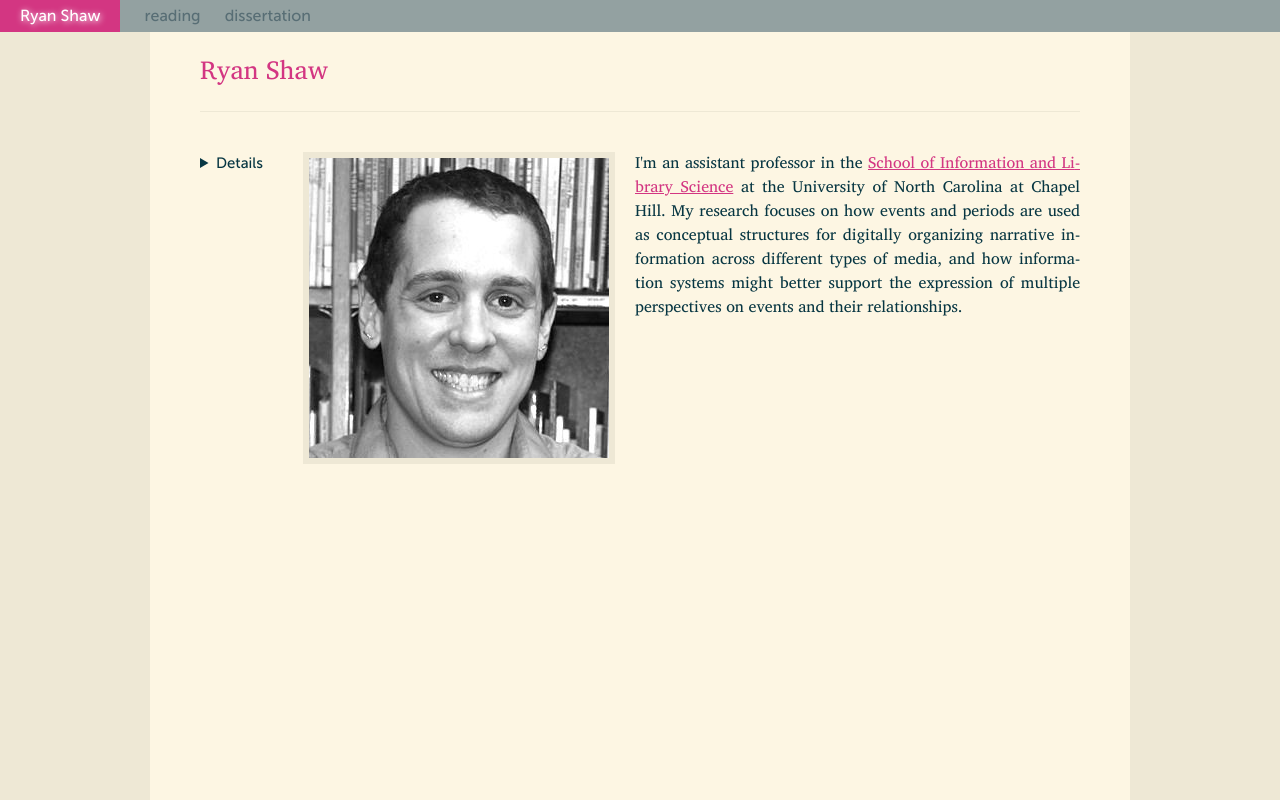
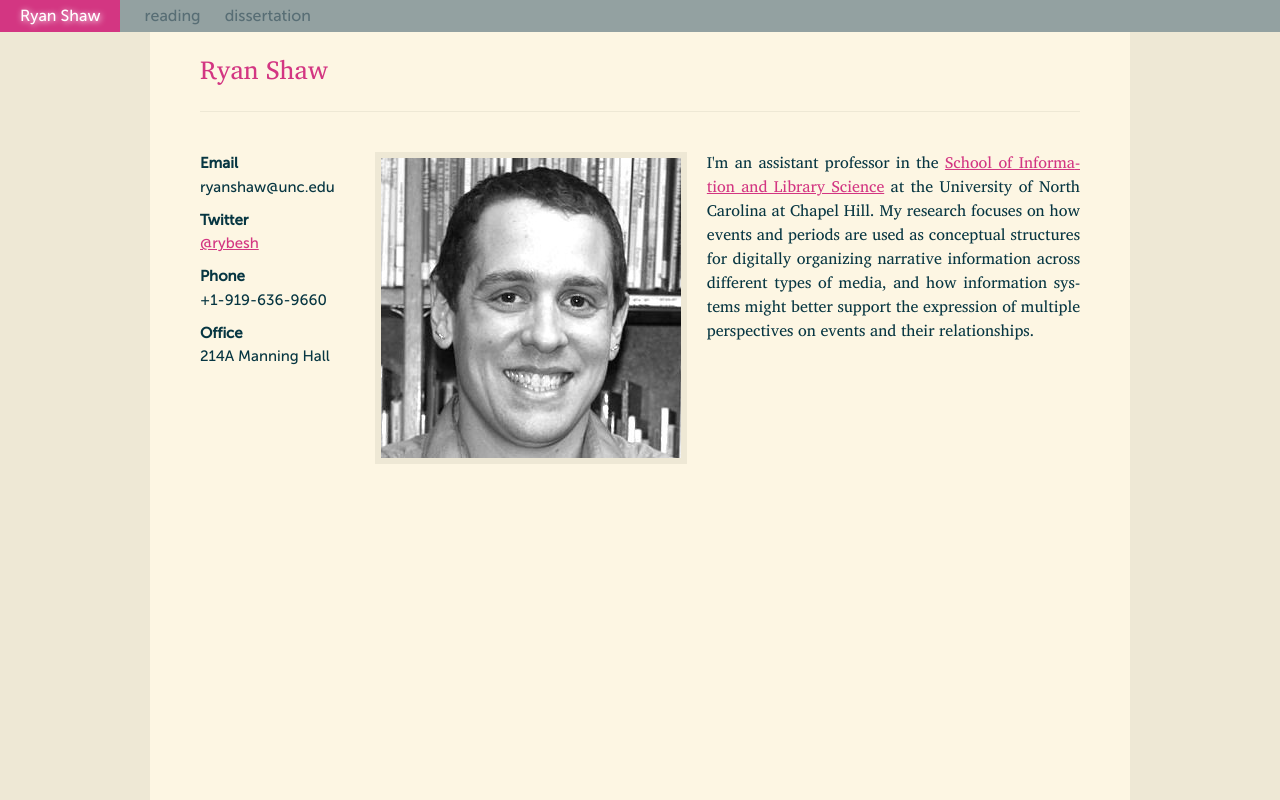
Before and after one commit to rybesh/mysite, a Django app: template mysite/templates/bio.html in a window 1280 px wide. Run offline with Django 3.2, Linux system fonts and the light colour scheme; the template is opened without the code that fills it, so the values that code supplies are empty; parts of the project's set-up code (start-up, migrations or seed data) failed here and were passed over; some libraries are stand-ins or nearby versions.

Commit message:
Fixed some HTML5 bugs.

```diff
--- a/media/css/style.css
+++ b/media/css/style.css
@@ -2,7 +2,7 @@
 
 html, body, div, span, h1, h2, h3, p, blockquote,
 cite, em, img, q, strong, dl, dt, dd, ol, ul, li, time, mark,
-article, details, footer, header, hgroup, menu, nav, section {
+article, footer, header, hgroup, menu, nav, section {
     margin: 0;
     padding: 0;
     border: 0;
@@ -11,7 +11,7 @@ article, details, footer, header, hgroup, menu, nav, section {
     vertical-align: baseline;
 }
 
-article, details, footer, header, hgroup, menu, nav, section {
+article, dl, footer, header, hgroup, menu, nav, section {
     display: block;
 }
 
@@ -134,7 +134,7 @@ a:hover { background-color: #eee8d5; }
     padding: 20px 0px;
 }
 
-details {
+dl {
     float: left;
     margin-right: 40px;
     max-width: 160px;
@@ -300,7 +300,7 @@ article h2, #notes h1, h3 {
     letter-spacing: 0.1em;
 }
 
-details {
+dl {
     font-family: MuseoSans500, Arial, Helvetica, sans-serif;
     font-size: 15px;
 }
--- a/mysite/reading/templates/text.html
+++ b/mysite/reading/templates/text.html
@@ -22,7 +22,6 @@
         {% endif %}
       </header>
       <div class="group">
-        <details>
         <dl>
           {% if text.authorlist|length > 1 %}
           <dt>Authors</dt>
@@ -42,9 +41,8 @@
           <dt>Link</dt>
           <dd><a href="{{ text.url }}">{{ text.domain }}</a></dd>
         </dl>
-        </details>
         <a href="{{ text.url }}">
-          <img class="representative" src="{{ text.image.url }}"
+          <img class="representative" alt="{{ text.title }}" src="{{ text.image.url }}"
                width="{{ text.image.width }}" height="{{ text.image.height }}"/>
         </a>
         <div class="sweet-justice">
--- a/mysite/settings.py
+++ b/mysite/settings.py
@@ -69,7 +69,8 @@ MIDDLEWARE_CLASSES = (
     'django.middleware.csrf.CsrfViewMiddleware',
     'django.contrib.auth.middleware.AuthenticationMiddleware',
     'django.contrib.messages.middleware.MessageMiddleware',
-    'mysite.middleware.ShortURLMiddleware'
+    'mysite.middleware.ShortURLMiddleware',
+    'mysite.middleware.XUACompatibleMiddleware',
 )
 
 ROOT_URLCONF = 'mysite.urls'
--- a/mysite/templates/bio.html
+++ b/mysite/templates/bio.html
@@ -13,7 +13,7 @@
 <article id="main">
   <header><h1>Ryan Shaw</h1></header>
   <div class="group">
-    <details>
+    <dl>
       <dt>Email</dt>
       <dd>ryanshaw@unc.edu</dd>
       <dt>Twitter</dt>
@@ -22,8 +22,8 @@
       <dd>+1-919-636-9660</dd>
       <dt>Office</dt>
       <dd>214A Manning Hall</dd>
-    </details>
-    <img class="representative" src="/media/img/me_bw.jpg" width="300" height="300"/>
+    </dl>
+    <img class="representative" alt="Ryan Shaw" src="/media/img/me_bw.jpg" width="300" height="300"/>
     <p class="sweet-justice">
       I'm an assistant professor in the <a
       href="http://sils.unc.edu/">School of Information and Library
@@ -34,5 +34,6 @@
       systems might better support the expression of multiple
       perspectives on events and their relationships.
     </p>
+  </div>
 </article>
 {% endblock %}
--- a/mysite/templates/boilerplate.html
+++ b/mysite/templates/boilerplate.html
@@ -5,12 +5,11 @@
 <!--[if gt IE 8]><!--> <html class="no-js" lang="en"> <!--<![endif]-->
 <head>
   <meta charset="utf-8"/>
-  <meta http-equiv="X-UA-Compatible" content="IE=edge,chrome=1"/>
   <title>{% block title %}{% endblock %}</title>
   <meta name="description" content="{% block description %}{% endblock %}"/>
   <meta name="author" content="Ryan Shaw"/>
   <meta name="viewport" content="width=device-width, initial-scale=1.0"/>
-  <link rel="stylesheet" href="/media/css/style.css"/>{% block links %}{% endblock %}
+  <link rel="stylesheet" href="/media/css/style.css?v=1"/>{% block links %}{% endblock %}
   <script src="/media/js/libs/modernizr-1.7.min.js"></script>
 </head>
 <body>
```
Also changed, not shown: mysite/middleware.py (+19 -1 lines), mysite/templates/dissertation.html (+4 -3 lines). Lines whose indentation alone changed are shown as unchanged.
